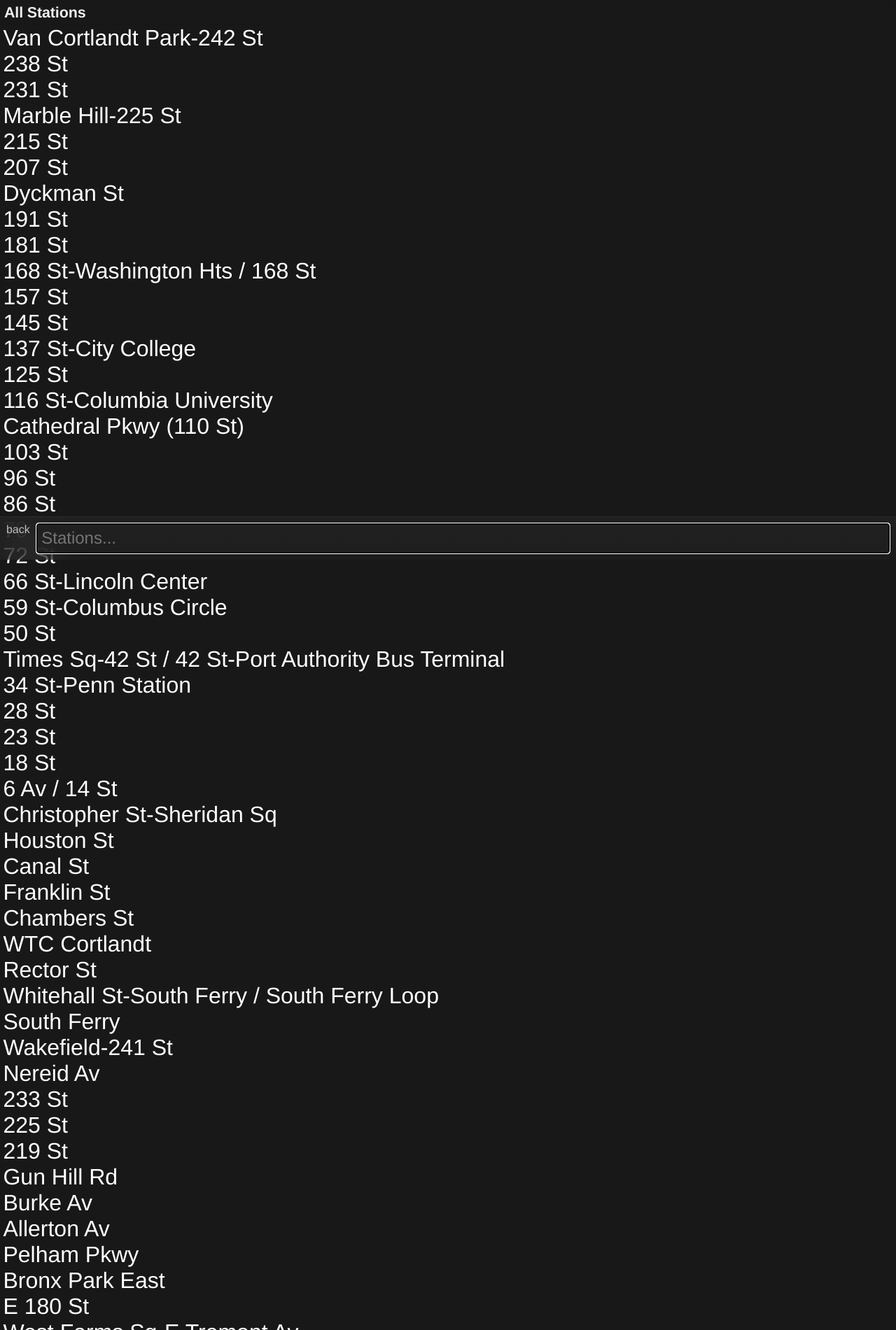
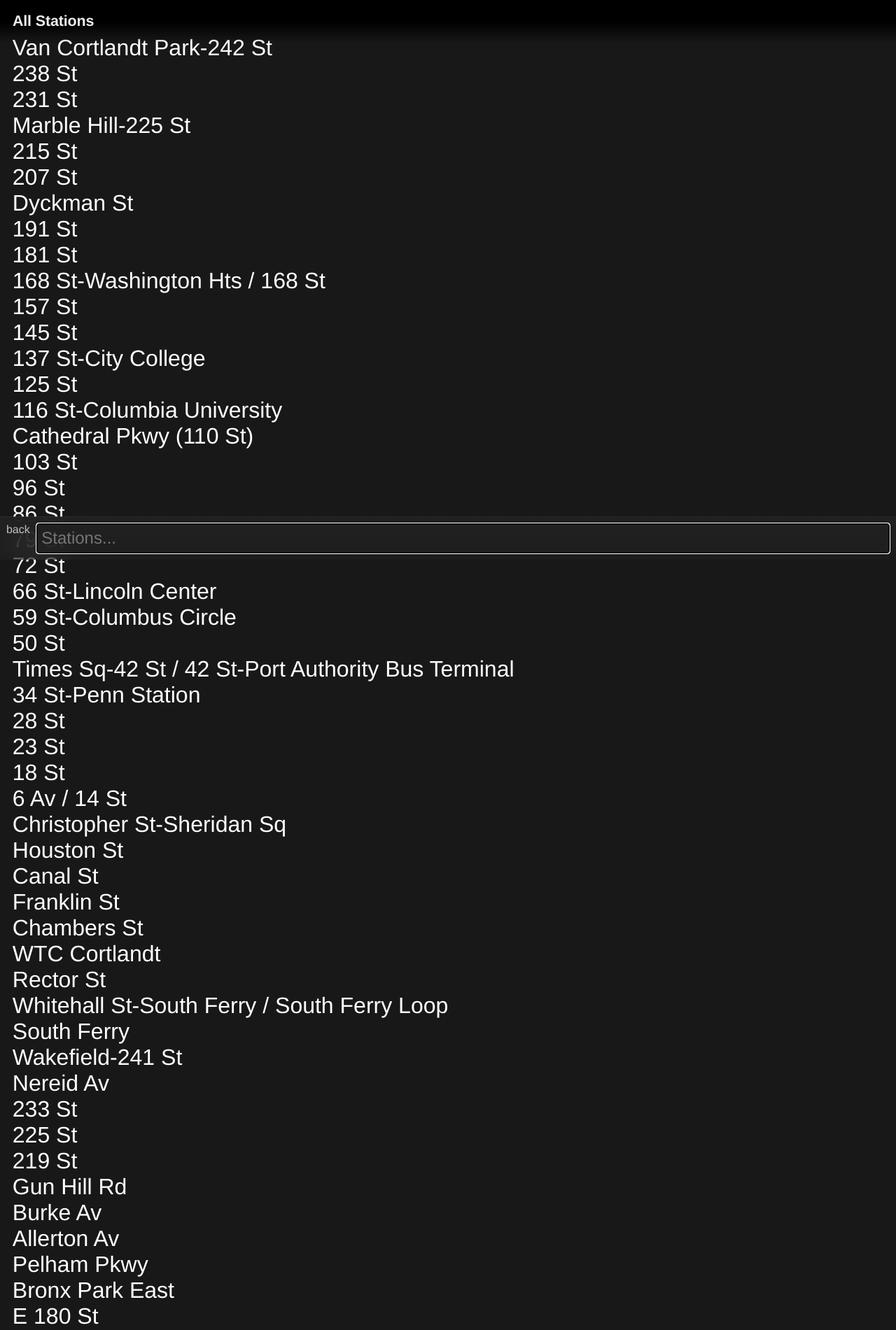
Before and after one commit to pbt/ota-py, a Flask app: page /stations in a window 1280 px wide. Shown: the top 1901 px of the page at 70% size. Run offline with Flask 3, Linux system fonts and the light colour scheme.

Commit message:
send it again

```diff
--- a/static/style.css
+++ b/static/style.css
@@ -391,7 +391,7 @@ dialog {
 
 .stations-list {
   min-height: 100vh;
-  padding: 0.25ch 0.5ch 5rem 0.25ch;
+  padding: 1ch 1ch 5rem 1ch;
   display: flex;
   flex-direction: column;
   justify-content: flex-end;
@@ -406,8 +406,8 @@ dialog {
     top: 0;
     left: 0;
     right: 0;
-    padding: .5ch;
-  backdrop-filter: blur(20px) opacity(0.9);
+    padding: 1.5ch;
+    background: linear-gradient(rgb(0 0 0), rgb(0 0 0 ), rgb(0 0 0/ 0));
   }
 }
 
--- a/templates/arrivals.html
+++ b/templates/arrivals.html
@@ -84,7 +84,7 @@
     </footer>
   </div>
   <aside class="search" id="search-launcher">
-    <a href="{{url_for('stations')}}" hx-get="{{url_for('stations')}}" hx-target="body" class="search-btn">Stations...</a>
+    <a hx-push-url="true" href="{{url_for('stations')}}" hx-get="{{url_for('stations')}}" hx-target="body" class="search-btn">Stations...</a>
   </aside>
   <dialog class="all-stations" data-all-stations-dialog>
     <form method="dialog">
```
